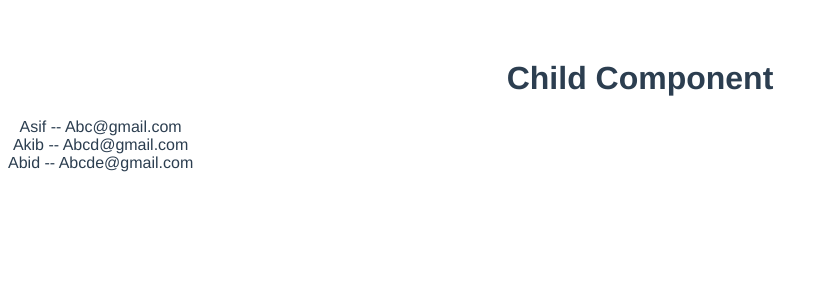
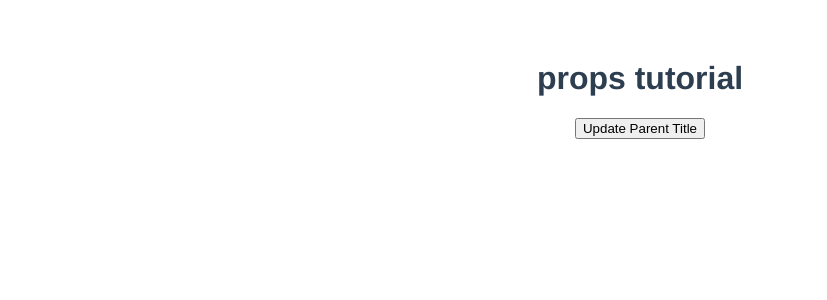
Before and after one commit to IBMRupak/veujs, a Vue app: page / in a window 1280 px wide. Shown: the top 300 px of the page, without its empty margins (0-827 px from the left). Built offline with nearby package versions, Linux system fonts and the light colour scheme.

Commit message:
Child components calling parent component

```diff
--- a/src/App.vue
+++ b/src/App.vue
@@ -5,37 +5,54 @@
     <!-- <Home /> -->
     <!-- <Home msg ="Vue JS is awesome" data="Its easy to learn"/> -->
     <!-- <DataBind /> -->
-    <Child  v-bind:users="users"  />
+    <!-- <Child  v-bind:users="users"  /> -->
+
+    <h1>{{title}}</h1>
+    <ChildToParent v-on:changeTitle="updateTitle($event)"/>
+
+
   </div>
 </template>
 
 <script>
-import Child from './components/Child.vue'
+// import Child from './components/Child.vue'
 // import HelloWorld from './components/HelloWorld.vue'
 // import Home from './components/Home.vue'
 // import DataBind from './components/DataBind.vue'
+import ChildToParent from './components/ChildToParent.vue'
 export default {
   name: 'App',
   components: {
     // HelloWorld,
     // Home
     // DataBind
-    Child,
+    // Child,
+    ChildToParent
 
   },
-  data()
-  {
-    return { users :[
-      {
-        name:"Asif",email :"Abc@gmail.com"
-      },
-      {
-        name:"Akib",email :"Abcd@gmail.com"
-      },
-      {
-        name:"Abid",email :"Abcde@gmail.com"
-      }
-    ]
+  // data()
+  // {
+  //   return { users :[
+  //     {
+  //       name:"Asif",email :"Abc@gmail.com"
+  //     },
+  //     {
+  //       name:"Akib",email :"Abcd@gmail.com"
+  //     },
+  //     {
+  //       name:"Abid",email :"Abcde@gmail.com"
+  //     }
+  //   ]
+  //   }
+  // }
+
+  data(){
+    return{title:"props tutorial"}
+  },
+  methods:{
+    updateTitle(title)
+    {
+      this.title=title;
     }
   }
 }
--- /dev/null
+++ b/src/components/ChildToParent.vue
@@ -0,0 +1,16 @@
+<template>
+    <div>
+        <button v-on:click="updateTitle"> Update Parent Title </button>
+    </div>
+</template>
+
+<script>
+export default {
+    name:'ChildToParent',
+    methods:{
+        updateTitle(){
+            this.$emit('changeTitle',"Parent class called")
+        }
+    }
+}
+</script>
```
